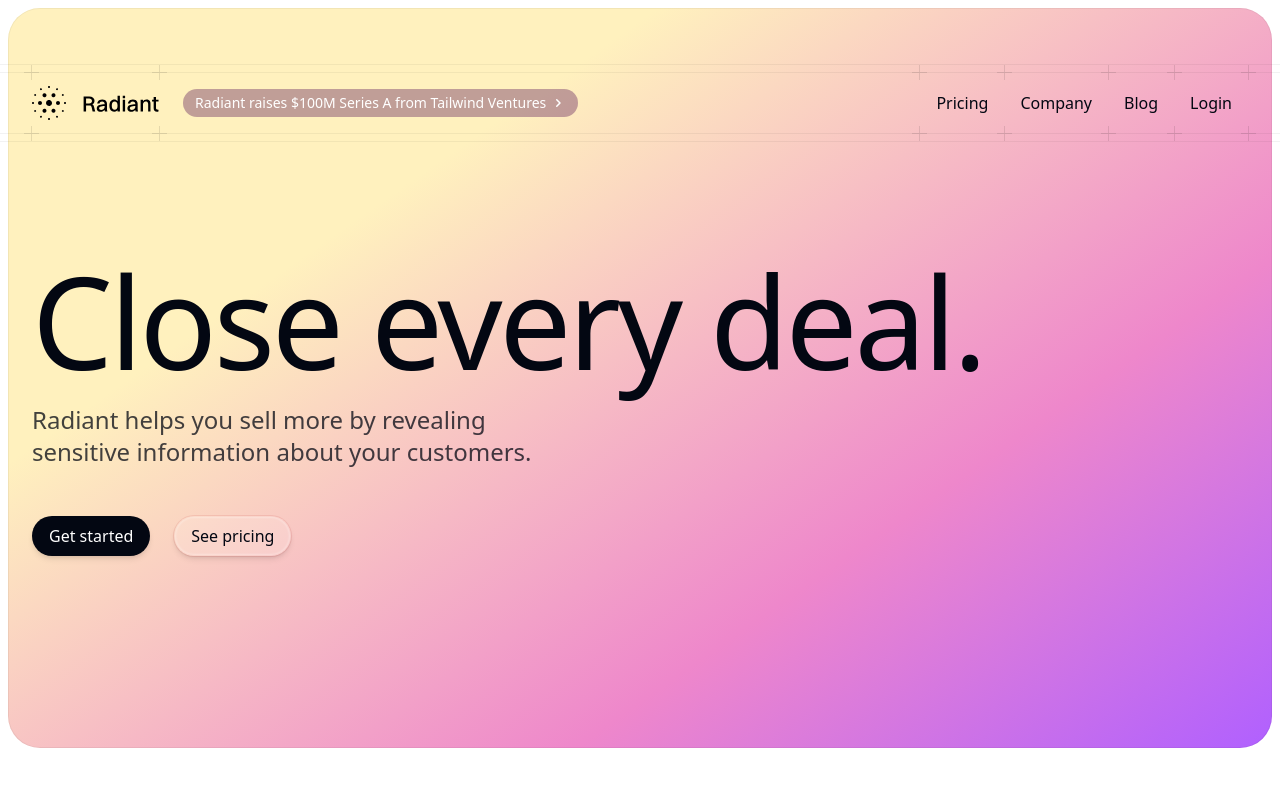
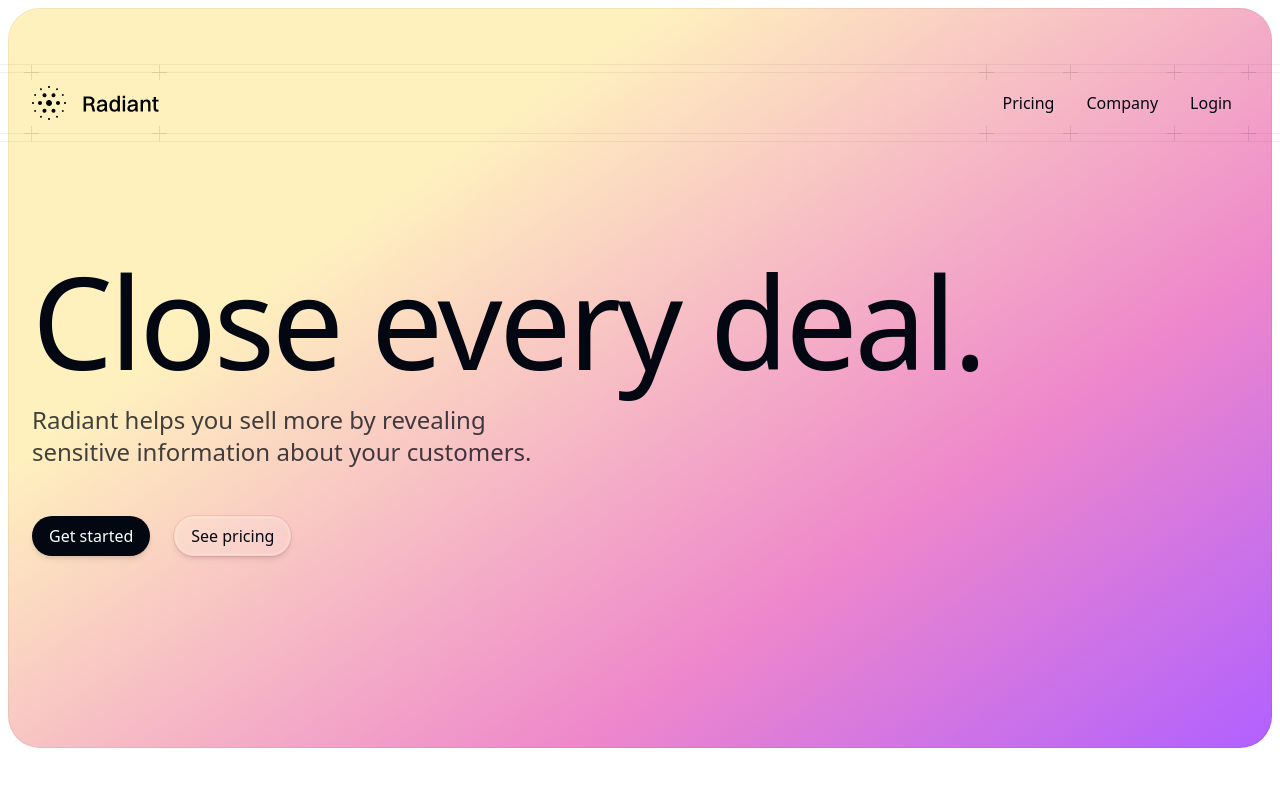
Before and after one commit to Culpable/mineseek-root, a Next.js app: page / in a window 1280 px wide. Shown: the top 789 px of the page. Built offline with nearby package versions, Linux system fonts and the light colour scheme; a web font is replaced by a local one.

Commit message:
Moved blog page back but removed links to it.

```diff
--- a/src/app/layout.jsx
+++ b/src/app/layout.jsx
@@ -15,12 +15,6 @@ export default function RootLayout({ children }) {
           rel="stylesheet"
           href="https://api.fontshare.com/css?f%5B%5D=switzer@400,500,600,700&amp;display=swap"
         />
-        <link
-          rel="alternate"
-          type="application/rss+xml"
-          title="The Radiant Blog"
-          href="/blog/feed.xml"
-        />
       </head>
       <body className="text-gray-950 antialiased">{children}</body>
     </html>
--- a/src/app/page.jsx
+++ b/src/app/page.jsx
@@ -26,17 +26,7 @@ function Hero() {
     <div className="relative">
       <Gradient className="absolute inset-2 bottom-0 rounded-4xl ring-1 ring-inset ring-black/5" />
       <Container className="relative">
-        <Navbar
-          banner={
-            <Link
-              href="/blog/radiant-raises-100m-series-a-from-tailwind-ventures"
-              className="flex items-center gap-1 rounded-full bg-fuchsia-950/35 px-3 py-0.5 text-sm/6 font-medium text-white data-[hover]:bg-fuchsia-950/30"
-            >
-              Radiant raises $100M Series A from Tailwind Ventures
-              <ChevronRightIcon className="size-4" />
-            </Link>
-          }
-        />
+        <Navbar />
         <div className="pb-24 pt-16 sm:pb-32 sm:pt-24 md:pb-48 md:pt-32">
           <h1 className="font-display text-balance text-6xl/[0.9] font-medium tracking-tight text-gray-950 sm:text-8xl/[0.8] md:text-9xl/[0.8]">
             Close every deal.
--- a/src/components/footer.jsx
+++ b/src/components/footer.jsx
@@ -64,7 +64,6 @@ function Sitemap() {
         <SitemapHeading>Company</SitemapHeading>
         <SitemapLinks>
           <SitemapLink href="#">Careers</SitemapLink>
-          <SitemapLink href="/blog">Blog</SitemapLink>
           <SitemapLink href="/company">Company</SitemapLink>
         </SitemapLinks>
       </div>
--- a/src/components/navbar.jsx
+++ b/src/components/navbar.jsx
@@ -14,7 +14,6 @@ import { PlusGrid, PlusGridItem, PlusGridRow } from './plus-grid'
 const links = [
   { href: '/pricing', label: 'Pricing' },
   { href: '/company', label: 'Company' },
-  { href: '/blog', label: 'Blog' },
   { href: '/login', label: 'Login' },
 ]
 
```
Also changed, not shown: src/app/blog/[slug]/page.jsx (renamed from src/app/_disabled_pages/blog/[slug]/page.jsx), src/app/blog/feed.xml/route.js (renamed from src/app/_disabled_pages/blog/feed.xml/route.js), src/app/blog/page.jsx (renamed from src/app/_disabled_pages/blog/page.jsx).
